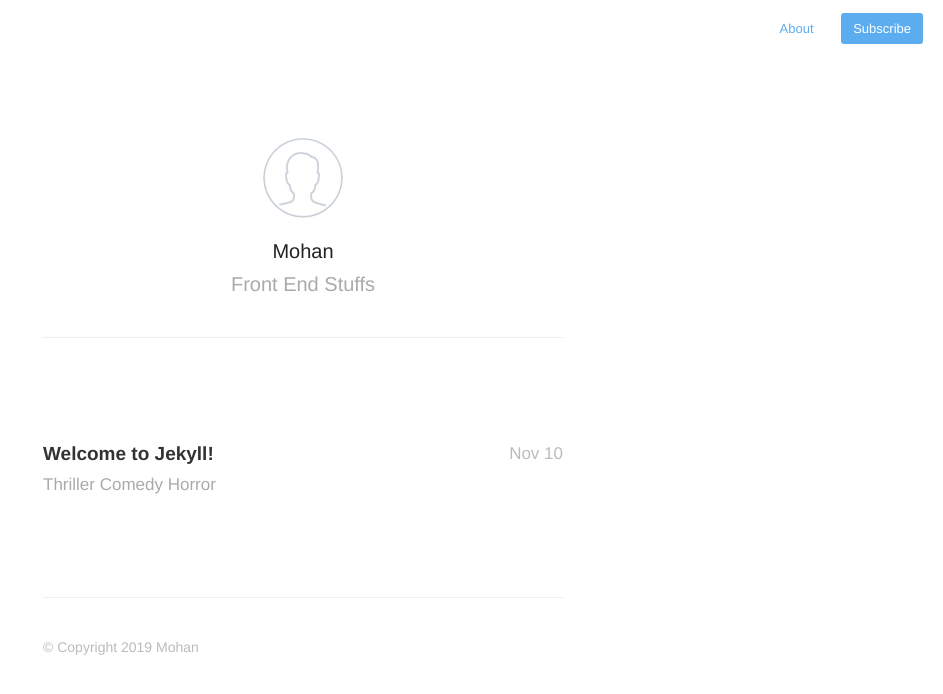
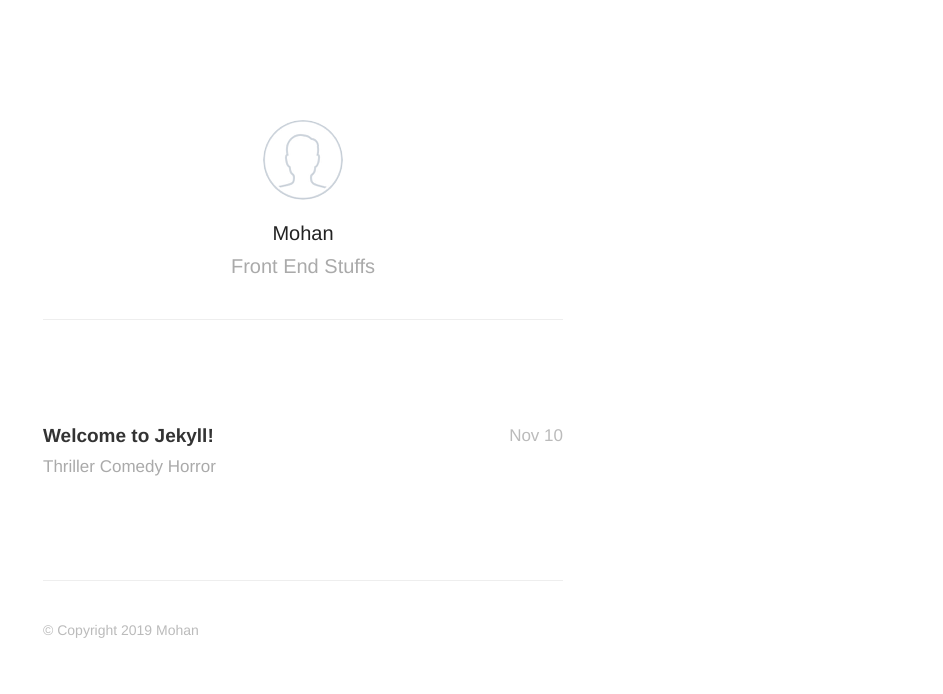
Before and after one commit to mohan-askan/mEncDec, a Jekyll site: the page built from index.html, in a window 1280 px wide. Shown: the top 694 px of the page, without its empty margins (337-1280 px from the left). Built offline with Jekyll 4.4.1, drawn with Linux system fonts in a browser that asks for light colours; nearby versions of some CDN libraries; the list of posts is cut into pages by our own code.

Commit message:
Update navigation.html

```diff
--- a/_includes/navigation.html
+++ b/_includes/navigation.html
@@ -1,10 +1,5 @@
 <nav class="main-nav">
     {% if page.url != "/" %}
-        <a href="{{ "/" | relative_url  }}"> <span class="arrow">←</span> Home </a>
+        <a href="{{ "/" | relative_url  }}"> <span class="arrow">←</span> Js Encryption Decryption </a>
     {% endif %}
-
-    {% if page.url != "/about/" %}
-        <a href="{{ "/" | relative_url  }}about">About </a>
-    {% endif %}
-    <a class="cta" href="{{ "/" | relative_url  }}feed.xml">Subscribe</a>
 </nav>
```
